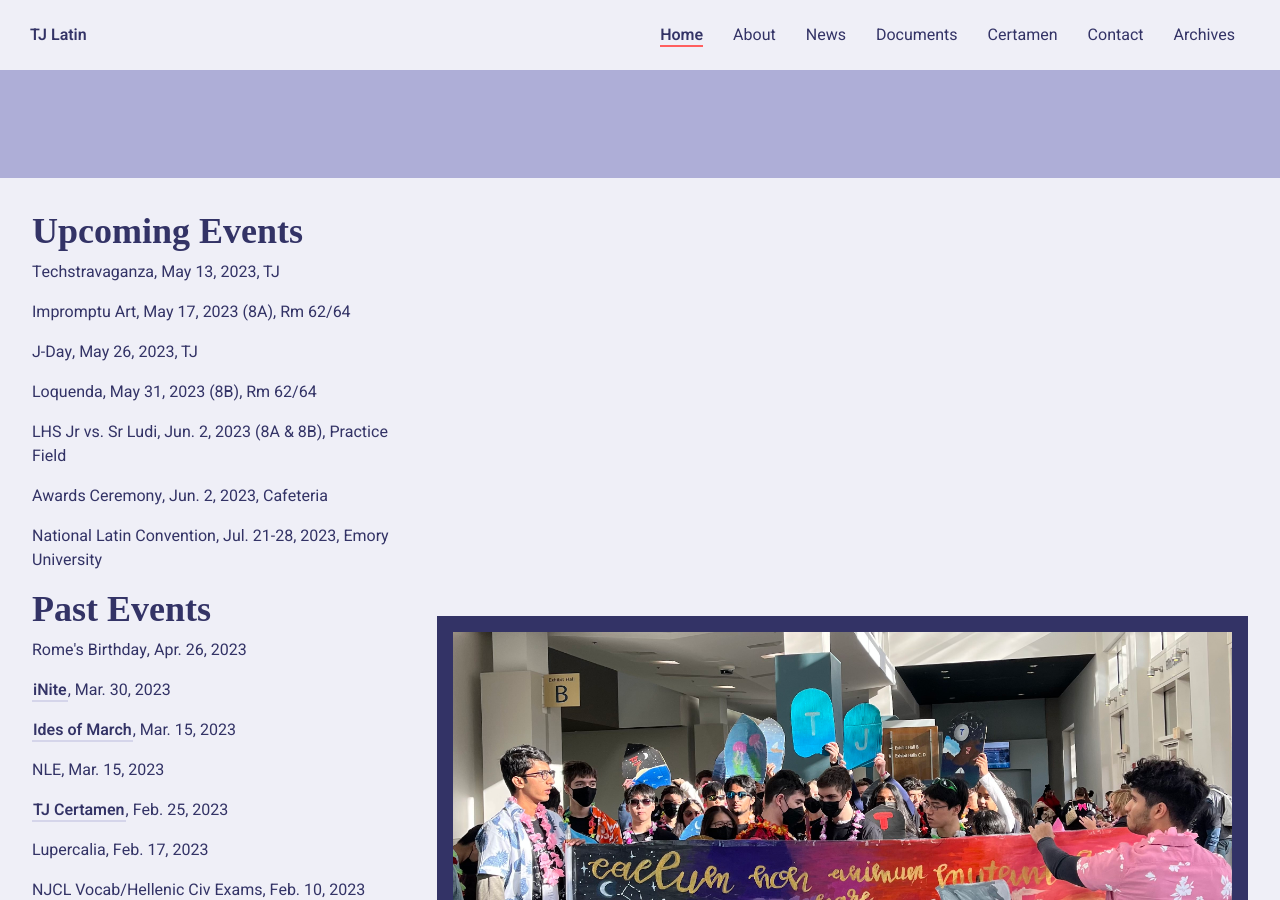
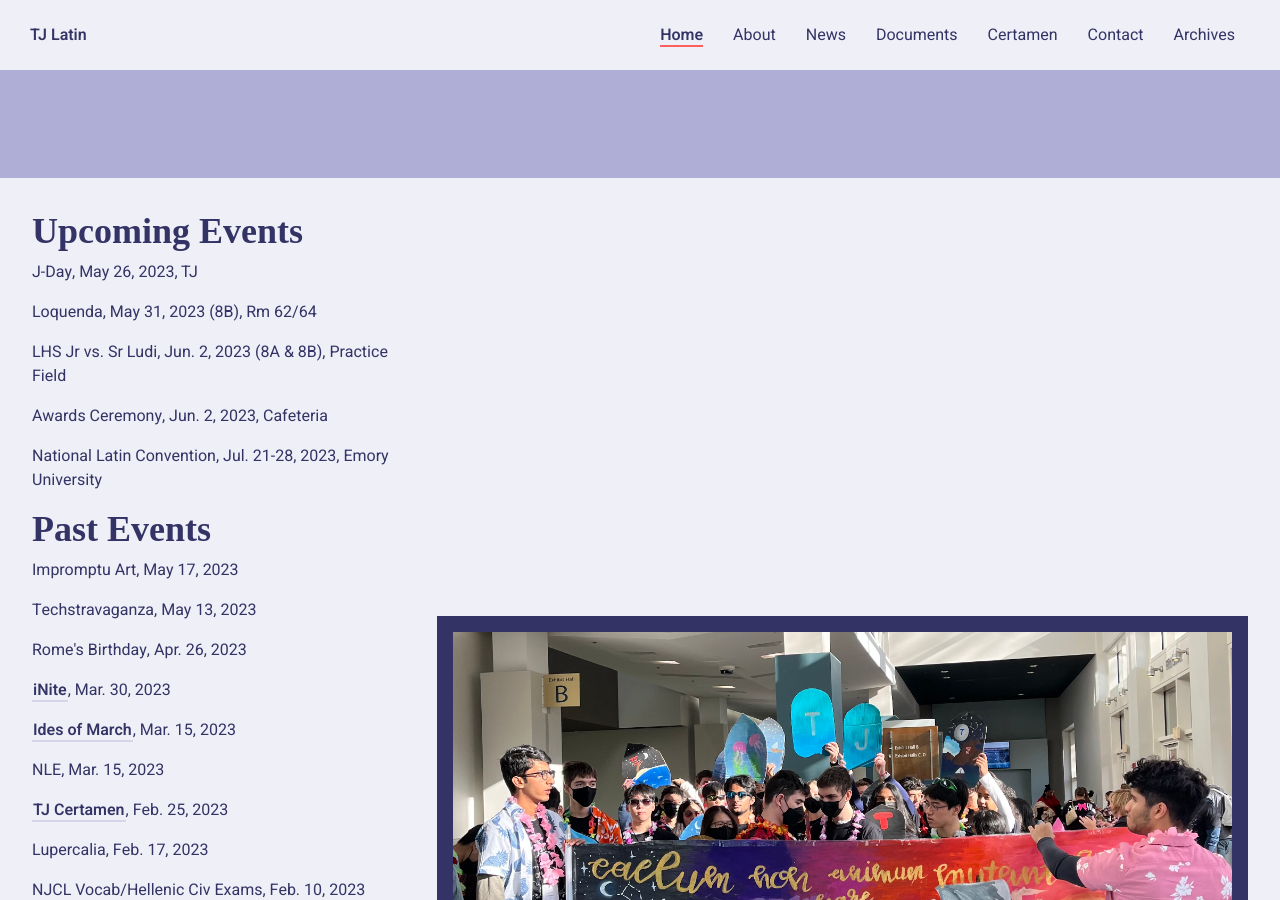
Before and after one commit to TJLatin/website, a Jekyll site: the page built from index.html, in a window 1280 px wide and 900 px high, scrolled down 722 px. Built offline with Jekyll 4.4.1, drawn with Linux system fonts in a browser that asks for light colours; some web fonts are replaced; some of the changed lines change nothing that is shown.

Commit message:
update events

```diff
--- a/_data/events.yml
+++ b/_data/events.yml
@@ -1,10 +1,4 @@
 upcoming_events:
-- name: Techstravaganza
-  date: May 13, 2023
-  loc: TJ
-- name: Impromptu Art
-  date: May 17, 2023 (8A)
-  loc: Rm 62/64
 - name: J-Day
   date: May 26, 2023
   loc: TJ
@@ -22,6 +16,12 @@ upcoming_events:
   loc: Emory University
 
 past_events:
+- name: Impromptu Art
+  date: May 17, 2023
+  link: none
+- name: Techstravaganza
+  date: May 13, 2023
+  link: none
 - name: Rome's Birthday
   date: Apr. 26, 2023
   link: none
```
